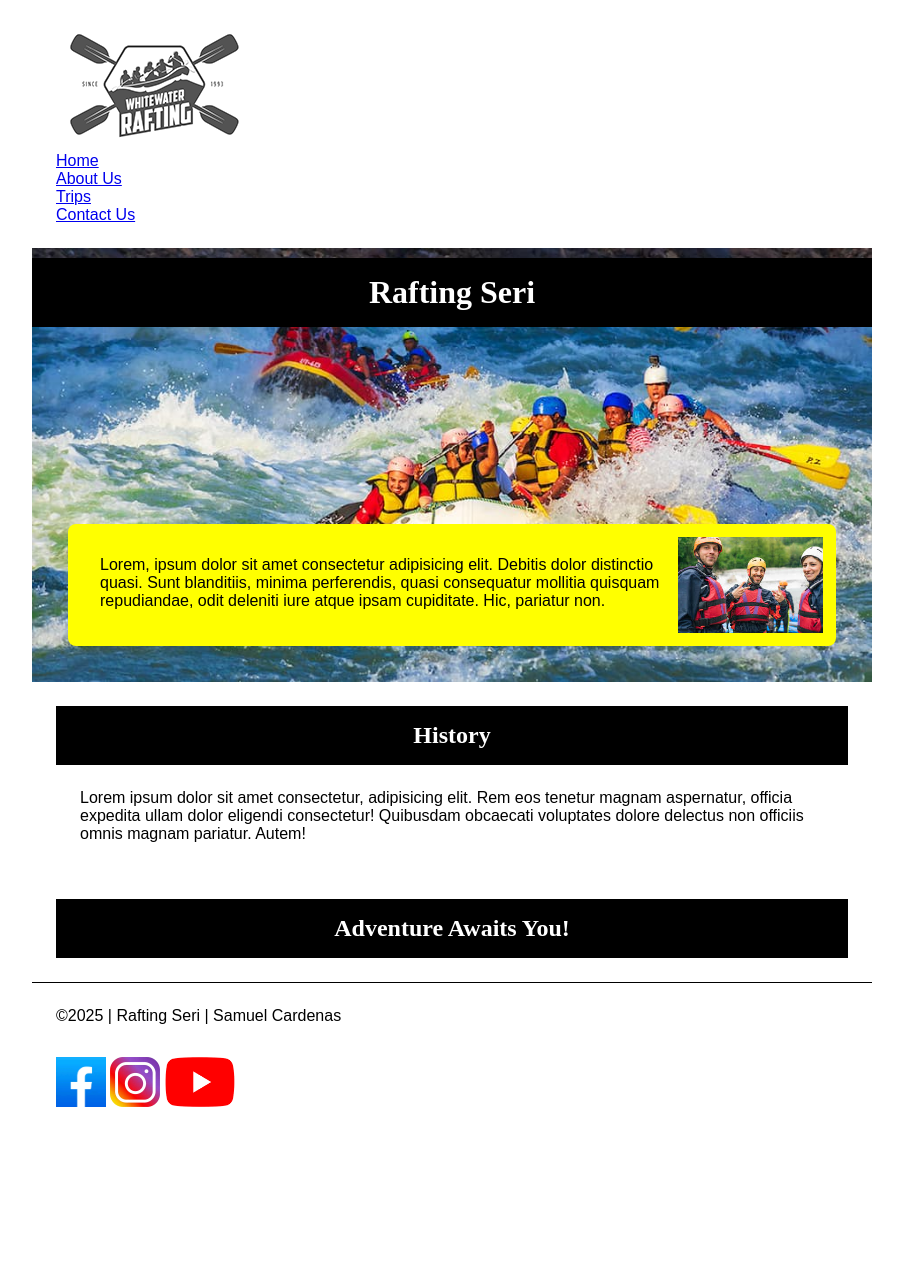
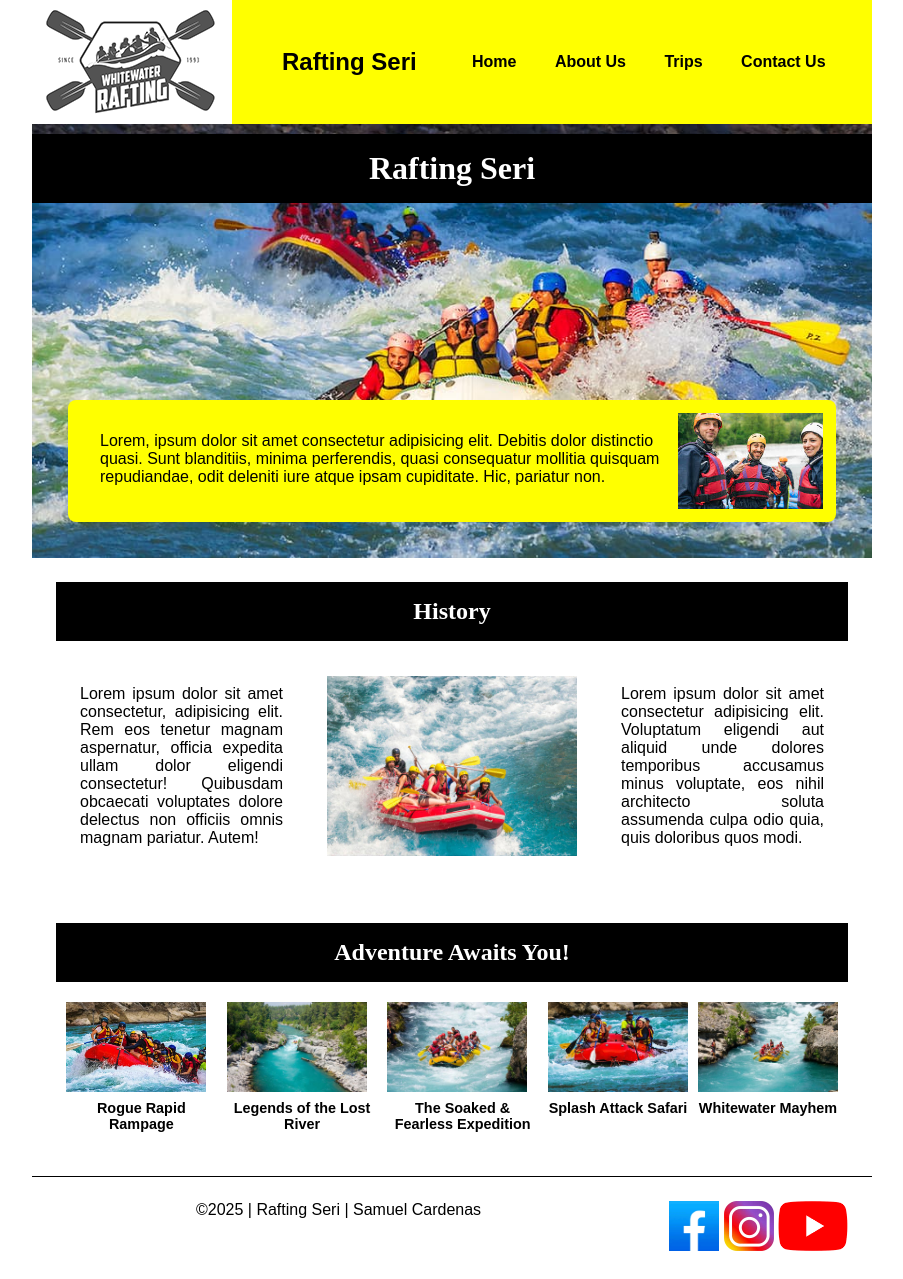
Before and after one commit to surion13/wdd130, a plain HTML site: page wwr/about.html in a window 1280 px wide. Shown: the whole page, without its empty margins (188-1091 px from the left). Before the commit the page ends 1135 px from the top, so only its background shows below. Drawn offline with Linux system fonts and the light colour scheme.

Commit message:
week 4 rafting site

```diff
--- a/wwr/about.html
+++ b/wwr/about.html
@@ -13,12 +13,15 @@
 
 <body>
     <header>
+        <img src="images/rafting-logo.png" alt="Rafting Logo">
+        <div id="logo">Rafting Seri</div>
         <nav>
-            <img src="images/rafting-logo.png" alt="Rafting Logo">
-            <a href="index.html">Home</a>
-            <a href="about.html">About Us</a>
-            <a href="trips.html">Trips</a>
-            <a href="contact.html">Contact Us</a>
+            <ul class="navigation">
+                <li><a href="index.html">Home</a></li>
+                <li><a href="about.html">About Us</a></li>
+                <li><a href="trips.html">Trips</a></li>
+                <li><a href="contact.html">Contact Us</a></li>
+            </ul>
         </nav>
     </header>
     <main>
@@ -32,17 +35,48 @@
                     atque ipsam cupiditate. Hic, pariatur non.</p>
             </article>
         </div>
+
         <section>
             <h2>History</h2>
+            <div class="history">
                 <p>Lorem ipsum dolor sit amet consectetur, adipisicing elit. Rem eos tenetur magnam aspernatur, officia
-                expedita ullam dolor eligendi consectetur! Quibusdam obcaecati voluptates dolore delectus non officiis
+                    expedita ullam dolor eligendi consectetur! Quibusdam obcaecati voluptates dolore delectus non
+                    officiis
                     omnis magnam pariatur. Autem!</p>
+                <img src="images/rafting-history.jpg" alt="Rafting picture" width="250px" height="180px">
+                <p>Lorem ipsum dolor sit amet consectetur adipisicing elit. Voluptatum eligendi aut aliquid unde dolores
+                    temporibus accusamus minus voluptate, eos nihil architecto soluta assumenda culpa odio quia, quis
+                    doloribus quos modi.</p>
+            </div>
         </section>
         <section>
             <h2>Adventure Awaits You!</h2>
+            <div class="adventure">
+                <figure>
+                    <img src="images/rafting-adventure-1.jpg" alt="Rafting picture" width="150" height="100">
+                    <figcaption>Rogue Rapid Rampage</figcaption>
+                </figure>
+                <figure>
+                    <img src="images/rafting-adventure-2.jpg" alt="" width="150" height="100">
+                    <figcaption>Legends of the Lost River</figcaption>
+                </figure>
+                <figure>
+                    <img src="images/rafting-adventure-3.jpg" alt="" width="150" height="100">
+                    <figcaption>The Soaked & Fearless Expedition</figcaption>
+                </figure>
+                <figure>
+                    <img src="images/rafting-adventure-4.jpg" alt="" width="150" height="100">
+                    <figcaption>Splash Attack Safari</figcaption>
+                </figure>
+                <figure>
+                    <img src="images/rafting-adventure-5.jpg" alt="" width="150" height="100">
+                    <figcaption>Whitewater Mayhem</figcaption>
+                </figure>
+            </div>
         </section>
     </main>
     <footer>
+        <div class="footer-content">
             <p>&copy;2025 | Rafting Seri | Samuel Cardenas </p>
             <nav>
                 <a href="https://www.facebook.com/"><img src="images/facebook-logo.png" alt="Facebook" width="50"
@@ -52,7 +86,7 @@
                 <a href="https://www.youtube.com/"><img src="images/youtube-logo.png" alt="Youtube" width="70"
                         height="50"></a>
             </nav>
-
+        </div>
     </footer>
 </body>
 
--- a/wwr/styles/rafting.css
+++ b/wwr/styles/rafting.css
@@ -13,8 +13,65 @@
     box-sizing: border-box;
 }
 
-header nav a {
+header {
+    background-color: yellow;
+    display: grid;
+    grid-template-columns: 250px 150px 1fr;
+    align-items: center;
+
+}
+
+header div {
+    font-size: 1.5rem;
+    font-weight: 700;
+}
+
+.navigation {
+    display: flex;
+    list-style: none;
+    justify-content: space-evenly;
+}
+
+.navigation li {
+    flex: 1 1 auto;
+}
+
+.navigation a {
+    text-decoration: none;
+    color: var(--accent1-color);
+    font-weight: bold;
+    padding: 0.5rem 1rem;
+}
+
+.history {
+    display: grid;
+    grid-template-columns:  1fr auto 1fr;
+    align-items: center;
+    gap: 20px;
+    margin: 20px 0;
+    text-align: justify;
+}
+
+.adventure {
+    display: grid;
+    grid-template-columns:  auto auto auto auto auto;
+    justify-items: center;
+    gap: 10px;
+    margin: 20px 10px;
+    text-align: center;
+}
+
+.adventure img {
+    width: 140px;
+    height: 90px;
+    object-fit: cover;
     display: block;
+}
+
+.adventure figcaption {
+    margin-top: 8px;
+    font-size: 0.9rem;
+    font-weight: 600;
 }
 
 body {
@@ -39,10 +96,6 @@ h1, h2 {
 nav, p, section, article {
     margin: 16px;
     padding: 8px;
-}
-
-.socialmedia a {
-    text-decoration: none;
 }
 
 .hero {
@@ -82,5 +135,16 @@ nav, p, section, article {
 }
 
 footer {
-        border-top: 1px solid #000;
+    border-top: 1px solid #000;
+
 }
+
+.footer-content{
+    display: grid;
+    grid-template-columns:  1fr auto;
+    justify-items: center;
+    text-align: center;
+    width: 840px;
+    margin: 0 auto;
+
+}
```
Also changed, not shown: wwr/images/rafting-adventure-1.jpg (added), wwr/images/rafting-adventure-2.jpg (added), wwr/images/rafting-adventure-3.jpg (added), wwr/images/rafting-adventure-4.jpg (added), wwr/images/rafting-adventure-5.jpg (added), wwr/images/rafting-history.jpg (added). Lines whose indentation alone changed are shown as unchanged.
